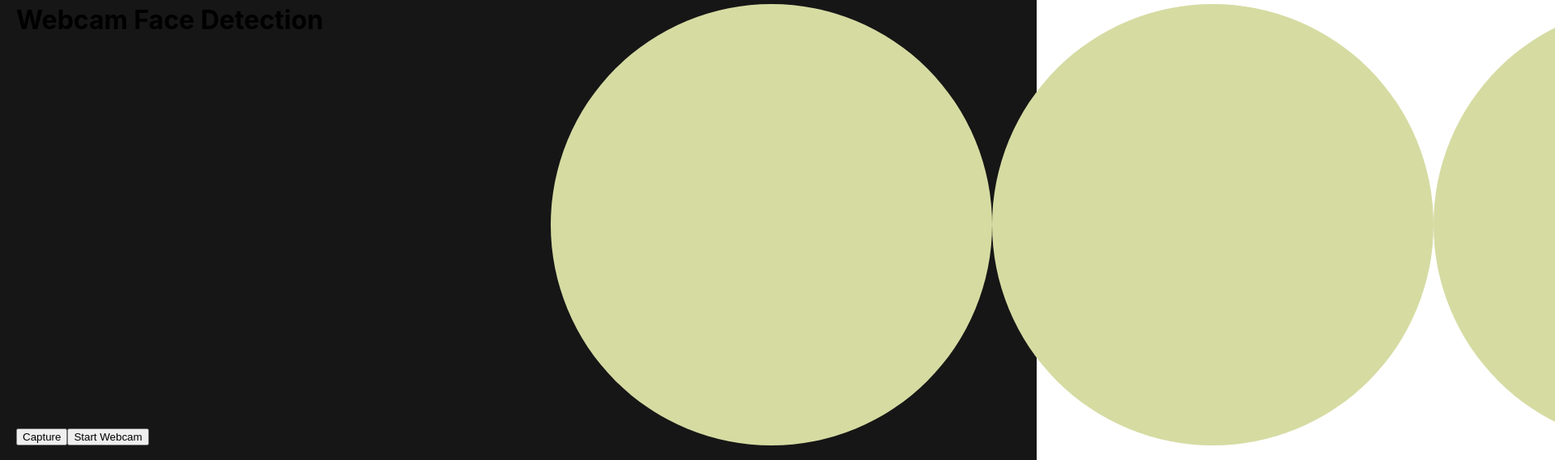
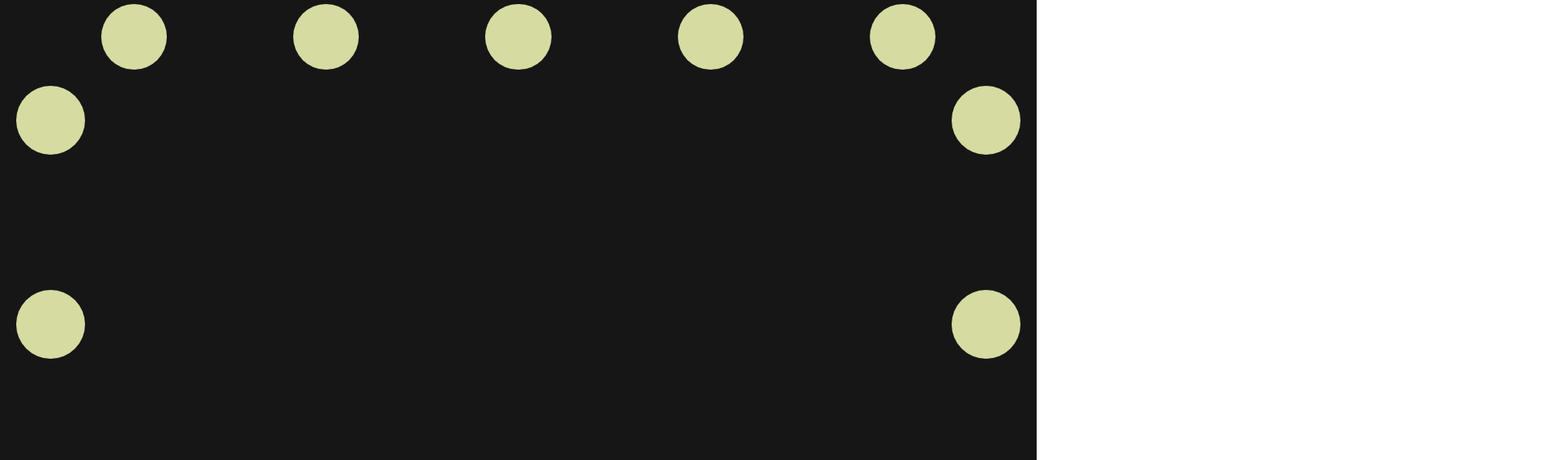
Before and after one commit to kanchan-naik/UncommonHacks2025, a React (Create React App) app in the folder frontend/: page / in a window 1280 px wide. Shown: the top 568 px of the page at 81% size, 1920 px wide, since content can reach past the window. Built offline with nearby package versions, Linux system fonts and the light colour scheme.

Commit message:
fix: add css to FaceDetection

```diff
--- a/frontend/src/components/FaceDetection/FaceDetection.js
+++ b/frontend/src/components/FaceDetection/FaceDetection.js
@@ -1,12 +1,17 @@
 // src/FaceDetection.js
-import React, { useRef, useState } from 'react';
+import React, { useRef, useState } from "react";
+import "./FaceDetection.css";
 
 function FaceDetection() {
   const videoRef = useRef(null);
   const canvasRef = useRef(null);
   const [detectionResult, setDetectionResult] = useState(null);
   /* Static Test Content for Foundation Coverage */
-  const [foundationColor, setFoundationColor] = useState({ r: 255, g: 200, b: 150 }); // Example color
+  const [foundationColor, setFoundationColor] = useState({
+    r: 255,
+    g: 200,
+    b: 150,
+  }); // Example color
   const [opacity, setOpacity] = useState(0.5); // Example opacity
 
   // Start the webcam
@@ -18,42 +23,42 @@ function FaceDetection() {
   // Capture an image from the webcam and store it locally
   const captureImage = async () => {
     const canvas = canvasRef.current;
-    const context = canvas.getContext('2d');
+    const context = canvas.getContext("2d");
     context.drawImage(videoRef.current, 0, 0, canvas.width, canvas.height);
 
-    const imageData = canvas.toDataURL('image/jpeg');
+    const imageData = canvas.toDataURL("image/jpeg");
 
     try {
-      const response = await fetch('http://localhost:4000/save-image', {
-        method: 'POST',
+      const response = await fetch("http://localhost:4000/save-image", {
+        method: "POST",
         headers: {
-          'Content-Type': 'application/json',
+          "Content-Type": "application/json",
         },
-        body: JSON.stringify({ imageData}),
+        body: JSON.stringify({ imageData }),
       });
 
       const { imageId } = await response.json();
-    console.log('Saved image with imageId:', imageId); // Debug log
+      console.log("Saved image with imageId:", imageId); // Debug log
 
       // Check if imageId is valid
       if (!imageId) {
-        console.error('No imageId returned!');
+        console.error("No imageId returned!");
         return;
       }
 
       detectFace(imageData, imageId); // Pass imageId for reference
     } catch (error) {
-      console.error('Error saving image:', error);
+      console.error("Error saving image:", error);
     }
   };
 
   // Send image data to backend for face detection
   const detectFace = async (imageData, imageId) => {
     try {
-      const response = await fetch('http://localhost:4000/detect-face', {
-        method: 'POST',
+      const response = await fetch("http://localhost:4000/detect-face", {
+        method: "POST",
         headers: {
-          'Content-Type': 'application/json',
+          "Content-Type": "application/json",
         },
         body: JSON.stringify({ imageUrl: imageData, imageId }),
       });
@@ -63,10 +68,10 @@ function FaceDetection() {
 
       // Apply foundation if faces are detected
       if (data && data.faces && data.faces.length > 0) {
-        applyFoundation(data);  // This is where applyFoundation is called
+        applyFoundation(data); // This is where applyFoundation is called
       }
     } catch (error) {
-      console.error('Error detecting face:', error);
+      console.error("Error detecting face:", error);
     }
   };
 
@@ -75,10 +80,10 @@ function FaceDetection() {
   // frontend just below the webcam
   const applyFoundation = async (faceDetectionResponse) => {
     try {
-      const response = await fetch('http://localhost:4000/apply-foundation', {
-        method: 'POST',
+      const response = await fetch("http://localhost:4000/apply-foundation", {
+        method: "POST",
         headers: {
-          'Content-Type': 'application/json',
+          "Content-Type": "application/json",
         },
         body: JSON.stringify({
           faceDetectionResponse,
@@ -96,24 +101,36 @@ function FaceDetection() {
       }));
       console.log("resulting image Url", imageUrl);
     } catch (error) {
-      console.error('Error applying foundation:', error);
+      console.error("Error applying foundation:", error);
     }
   };
 
   return (
-    <div>
-      <h1>Webcam Face Detection</h1>
-      <video ref={videoRef} width="640" height="480" autoPlay muted></video>
-      <canvas ref={canvasRef} width="640" height="480" style={{ display: 'none' }}></canvas>
+    <div id="webcam">
+      <video ref={videoRef} autoPlay muted></video>
+      <canvas
+        ref={canvasRef}
+        width="640"
+        height="480"
+        style={{ display: "none" }}
+      ></canvas>
+      <div id="controls">
         <button onClick={captureImage}>Capture</button>
-      {detectionResult && <pre>{JSON.stringify(detectionResult, null, 2)}</pre>}
+        {detectionResult && (
+          <pre>{JSON.stringify(detectionResult, null, 2)}</pre>
+        )}
         <button onClick={setupWebcam}>Start Webcam</button>
+      </div>
 
       {/* Display the processed image after applying foundation */}
       {detectionResult?.imageUrl && (
         <div>
           <h2>Processed Image with Foundation</h2>
-          <img src={detectionResult.imageUrl} alt="Processed Face" width="640" />
+          <img
+            src={detectionResult.imageUrl}
+            alt="Processed Face"
+            width="640"
+          />
         </div>
       )}
     </div>
```
Lines whose indentation alone changed are shown as unchanged.
